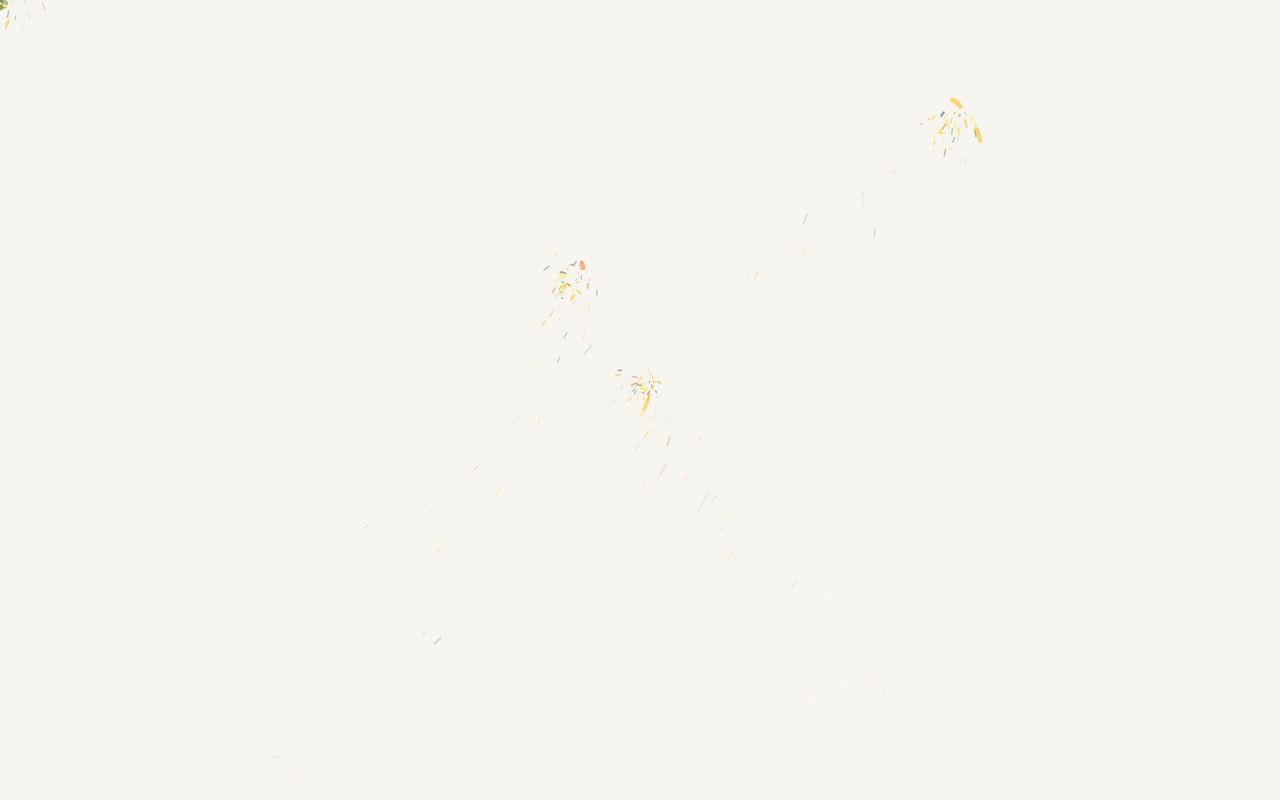
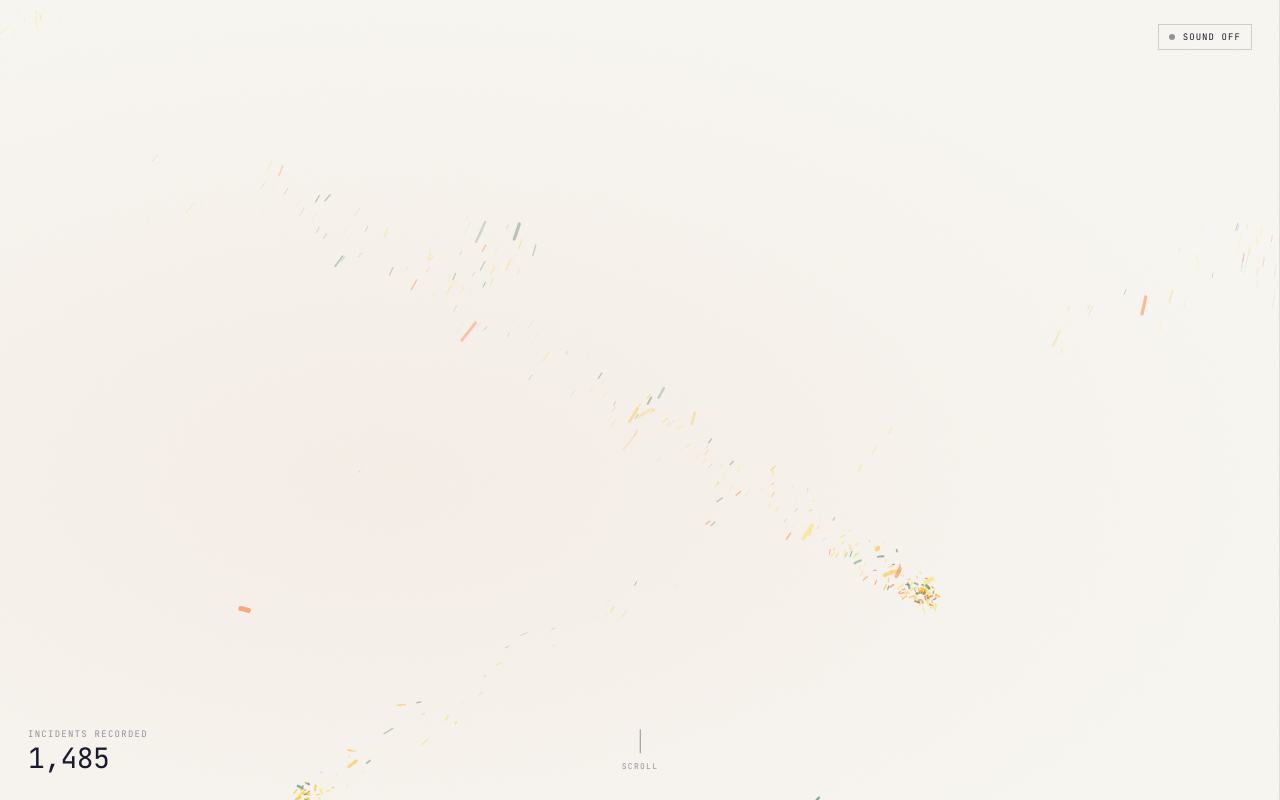
Before and after one commit to oldasianrobot/aavr-soundv01, a React (Vite) app in the folder canvas/: page / in a window 1280 px wide. Built offline with nearby package versions, Linux system fonts and the light colour scheme.

Commit message:
feat: wire complete App layout with scroll, act transitions, all UI chrome

```diff
--- a/canvas/src/App.jsx
+++ b/canvas/src/App.jsx
@@ -1,9 +1,92 @@
+import { useState, useEffect, useRef, useCallback } from 'react'
 import GenerativeCanvas from './components/GenerativeCanvas.jsx'
+import ActLabel from './components/ActLabel.jsx'
+import IncidentCounter from './components/IncidentCounter.jsx'
+import SoundToggle from './components/SoundToggle.jsx'
+import styles from './App.module.css'
 
 export default function App() {
+  const [act, setAct] = useState('fbi')
+  const [currentYear, setCurrentYear] = useState(1993)
+  const [spawnCount, setSpawnCount] = useState(0)
+  const [scrolled, setScrolled] = useState(false)
+  const [scrollProgress, setScrollProgress] = useState(0)
+  const sentinelRef = useRef(null)
+  const transitionRef = useRef(null)
+
+  useEffect(() => {
+    function onScroll() {
+      const scrollTop = window.scrollY
+      const docHeight = document.documentElement.scrollHeight - window.innerHeight
+      setScrollProgress(docHeight > 0 ? scrollTop / docHeight : 0)
+      if (scrollTop > 20) setScrolled(true)
+    }
+    window.addEventListener('scroll', onScroll, { passive: true })
+    return () => window.removeEventListener('scroll', onScroll)
+  }, [])
+
+  useEffect(() => {
+    const sentinel = sentinelRef.current
+    if (!sentinel) return
+
+    const observer = new IntersectionObserver(
+      ([entry]) => {
+        if (entry.isIntersecting && act === 'fbi') {
+          setAct('transition')
+          setSpawnCount(0)
+          transitionRef.current = setTimeout(() => {
+            setAct('sah')
+            setCurrentYear(2020)
+          }, 600)
+        }
+      },
+      { threshold: 0.8 }
+    )
+    observer.observe(sentinel)
+    return () => {
+      observer.disconnect()
+      clearTimeout(transitionRef.current)
+    }
+  }, [act])
+
+  const handleYearChange = useCallback((year) => {
+    setCurrentYear(year)
+  }, [])
+
+  const handleParticleSpawn = useCallback(() => {
+    setSpawnCount(c => c + 1)
+  }, [])
+
   return (
-    <div style={{ width: '100vw', height: '100vh' }}>
-      <GenerativeCanvas act="fbi" />
+    <div className={styles.root}>
+      <div className={`${styles.canvasLayer} ${act === 'sah' ? styles.sahAct : ''}`}>
+        <GenerativeCanvas
+          act={act}
+          onYearChange={handleYearChange}
+          onParticleSpawn={handleParticleSpawn}
+        />
+        <ActLabel act={act} currentYear={currentYear} />
+        <IncidentCounter act={act} spawnCount={spawnCount} />
+        <SoundToggle />
+        <div
+          className={`${styles.scrollCue} ${scrolled ? styles.scrollCueHidden : ''}`}
+          aria-hidden="true"
+        >
+          <span className={styles.scrollCueLine} />
+          <span className={styles.scrollCueLabel}>Scroll</span>
+        </div>
+      </div>
+
+      <div
+        ref={sentinelRef}
+        style={{ position: 'relative', top: 0, height: '1px' }}
+        aria-hidden="true"
+      />
+      <div style={{ height: '60vh' }} aria-hidden="true" />
+
+      <div className={styles.scrollProgress} aria-hidden="true">
+        <div className={styles.scrollProgressBar} style={{ height: `${scrollProgress * 100}%` }} />
+      </div>
     </div>
   )
 }
--- /dev/null
+++ b/canvas/src/App.module.css
@@ -0,0 +1,87 @@
+.root {
+  position: relative;
+  width: 100%;
+  min-height: 200vh;
+}
+
+.canvasLayer {
+  position: sticky;
+  top: 0;
+  width: 100%;
+  height: 100vh;
+  overflow: hidden;
+}
+
+.canvasLayer::before {
+  content: '';
+  position: absolute;
+  inset: 0;
+  background: radial-gradient(ellipse at 30% 60%, rgba(232, 197, 184, 0.18) 0%, transparent 70%);
+  transition: opacity 1.2s ease;
+  pointer-events: none;
+  z-index: 1;
+}
+
+.sahAct::before {
+  background: radial-gradient(ellipse at 70% 40%, rgba(123, 155, 181, 0.18) 0%, transparent 70%);
+}
+
+.scrollProgress {
+  position: fixed;
+  top: 0;
+  right: 0;
+  width: 1px;
+  height: 100vh;
+  background: rgba(26, 26, 46, 0.10);
+  z-index: 20;
+  pointer-events: none;
+}
+
+.scrollProgressBar {
+  position: absolute;
+  top: 0;
+  left: 0;
+  width: 100%;
+  background: rgba(26, 26, 46, 0.45);
+  transition: height 0.1s linear;
+}
+
+.scrollCue {
+  position: absolute;
+  bottom: 32px;
+  left: 50%;
+  transform: translateX(-50%);
+  z-index: 10;
+  display: flex;
+  flex-direction: column;
+  align-items: center;
+  gap: 4px;
+  pointer-events: none;
+  animation: cueFloat 2s ease-in-out infinite;
+  transition: opacity 0.5s ease;
+}
+
+.scrollCueHidden {
+  opacity: 0;
+}
+
+.scrollCueLine {
+  display: block;
+  width: 1px;
+  height: 24px;
+  background: var(--color-ink-muted);
+}
+
+.scrollCueLabel {
+  font-family: var(--font-mono);
+  font-size: 8px;
+  letter-spacing: 0.16em;
+  color: var(--color-ink-muted);
+  margin-top: 4px;
+  text-transform: uppercase;
+}
+
+@keyframes cueFloat {
+  0%, 100% { transform: translateX(-50%) translateY(0); }
+  50%       { transform: translateX(-50%) translateY(6px); }
+}
```
